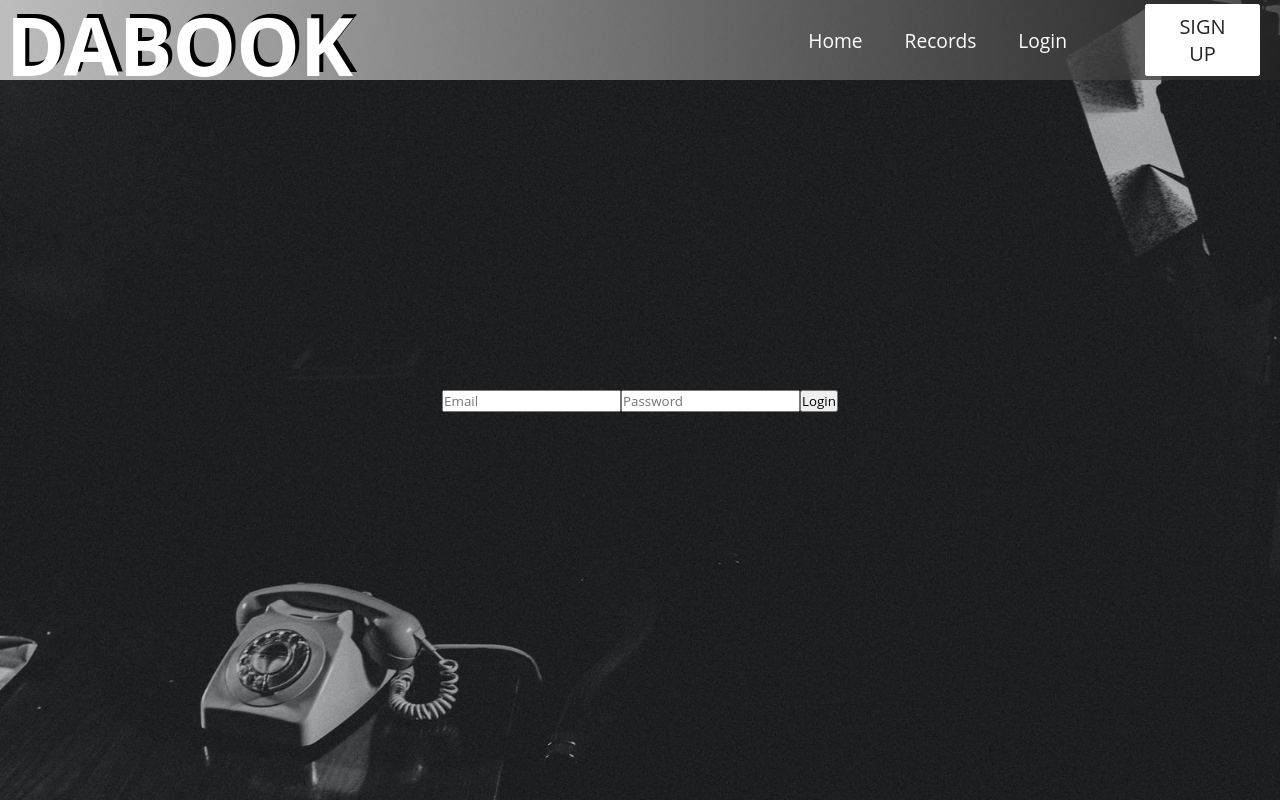
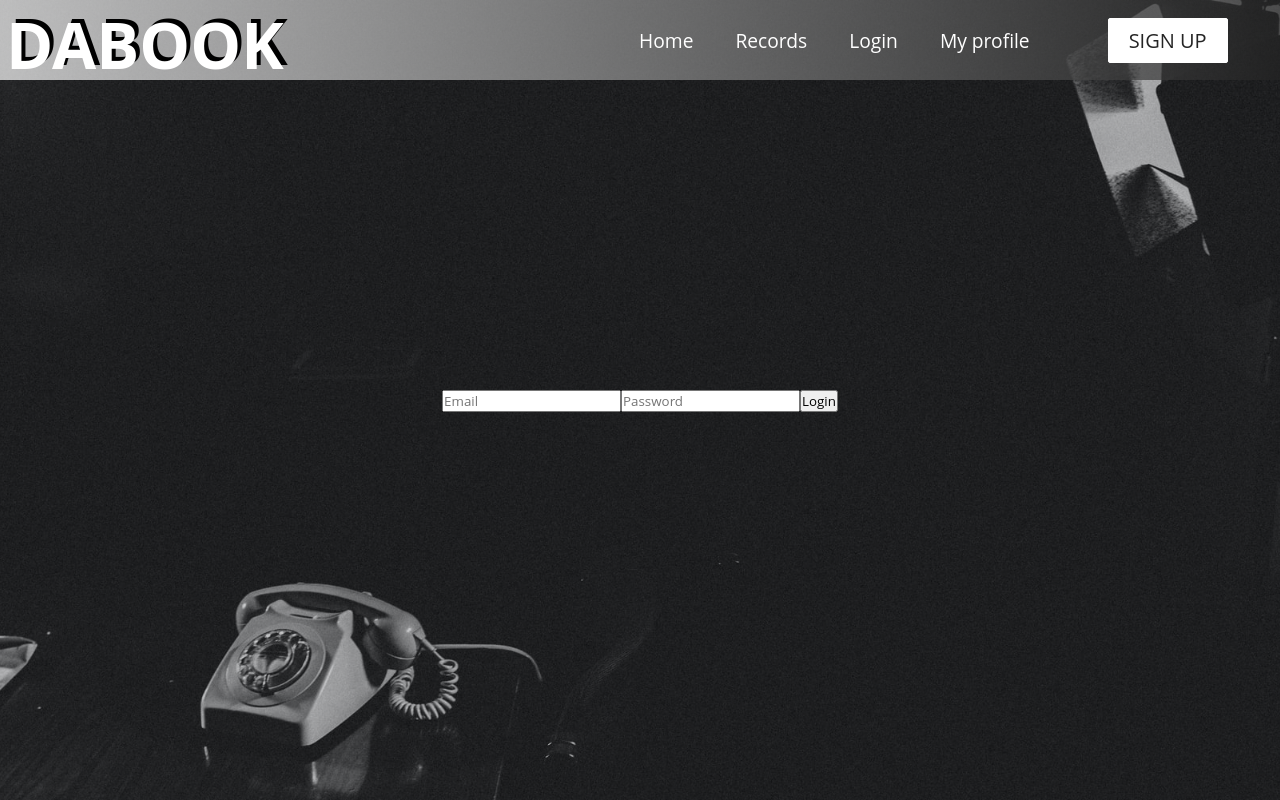
Before and after one commit to ezzygit/address-book-fe, a React (Create React App) app: page /login in a window 1280 px wide. Built offline with nearby package versions, Linux system fonts and the light colour scheme; no server answers.

Commit message:
myprofile page created

```diff
--- a/src/App.css
+++ b/src/App.css
@@ -95,4 +95,13 @@ h1.record  {
     margin-top: 21vw;
     padding: 2vw;
   }
+};
+
+.myprofile {
+  display: flex;
+  align-content: center;
+  height: 100vh;
+  padding: 25vw;
+  background-color: #adadad;
+
 }
--- a/src/App.js
+++ b/src/App.js
@@ -6,7 +6,9 @@ import Lander from './components/pages/Lander';
 import { BrowserRouter as Router, Switch, Route, Redirect } from 'react-router-dom';
 import Login from './components/pages/Login';
 import SignUp from './components/pages/SignUp';
-import {useAuth} from './utils/useAuth'
+import Myprofile from './components/pages/Myprofile';
+import {useAuth} from './utils/useAuth';
+import Logout from "./components/Logout";
 
 const App = () => {
   const [isAuthenticated, setIsAuthenticated] = useState(false);
@@ -25,6 +27,10 @@ const App = () => {
 
           <Route path='/sign-up' render={() => <SignUp setUser={setUser} setIsAuthenticated={setIsAuthenticated} />} />
 
+          <Route path='/logout' render={() => <Logout setUser={setUser} setIsAuthenticated={setIsAuthenticated} />} />
+
+          <Route path='/myprofile' render = {() => isAuthenticated ?  <Myprofile user={user} /> : <Redirect to="/login" />} />
+
           <Route exact path='/mybook' render = {() => isAuthenticated ?  <Lander user={user} /> : <Redirect to="/" />} />
 
 
--- a/src/components/LoginBox.js
+++ b/src/components/LoginBox.js
@@ -22,7 +22,8 @@ const LoginBox = ({ setUser, setIsAuthenticated }) => {
     //console.log(data);
     setUser(data.user);
     localStorage.setItem("dataToken", data.token);
-    history.push("/mybook");
+    //to add new path for welcome page if authenticated
+    history.push("/myprofile");
     setIsAuthenticated(true);
   };
   return (
--- a/src/components/Navbar.css
+++ b/src/components/Navbar.css
@@ -16,7 +16,7 @@
     display: flex;
     justify-content: flex-start;
     align-items: center;
-    height: 80px;
+    height: 100px;
     width: 100vw;
     object-fit: contain;
 
@@ -24,11 +24,10 @@
 
 
   .gradient-text {
-    font-size: 5rem;
+    font-size: 4rem;
     text-align: left;
     background-color: #000000;
     text-shadow:  -4px 4px #ffffff;
-    /* background-image: linear-gradient(90deg, #242424 0%, whitesmoke 100%); */
     background-size: 100%;
     -webkit-background-clip: text;
     -moz-background-clip: text;
@@ -41,9 +40,9 @@
   .navbar-logo {
     color:white;
     justify-self: start;
-    margin-left: 10px;
+    padding-left: 10px;
     text-decoration: none;
-    font-size: 1rem;
+    /* font-size: 1rem; */
     display: flex;
     align-items: center;
   }
@@ -66,7 +65,7 @@
 
   .nav-menu {
     display: grid;
-    grid-template-columns: repeat(4, auto);
+    grid-template-columns: repeat(5, auto);
     grid-gap: 10px;
     list-style: none;
     text-align: center;
--- a/src/components/Navbar.js
+++ b/src/components/Navbar.js
@@ -3,8 +3,6 @@ import { Button } from './Button';
 import { Link } from 'react-router-dom';
 import './Navbar.css';
 import {useAuth} from '../utils/useAuth';
-
-
 
 function Navbar() {
   const [click, setClick] = useState(false);
@@ -26,10 +24,6 @@ function Navbar() {
   }, []);
 
   window.addEventListener('resize', showButton);
-
-
-
-
 
   return (
     <>
@@ -69,6 +63,25 @@ function Navbar() {
               </Link>
             </li>
 
+            {/* <li className='nav-item'>
+              <Link
+                to='/logout'
+                className='nav-links'
+                onClick={closeMobileMenu}
+              >
+                Logout
+              </Link>
+            </li> */}
+
+            <li className='nav-item'>
+              <Link
+                to='/myprofile'
+                className='nav-links'
+                onClick={closeMobileMenu}
+              >
+                My profile
+              </Link>
+            </li>
 
 
             <li>
--- /dev/null
+++ b/src/components/pages/Myprofile.js
@@ -0,0 +1,12 @@
+import React from 'react';
+import '../../App.css';
+
+const Myprofile = ({user}) => {
+    return (
+        <div className="myprofile">
+            <h1> Welcome, {user.name}</h1>
+        </div>
+    );
+};
+
+export default Myprofile;
```
